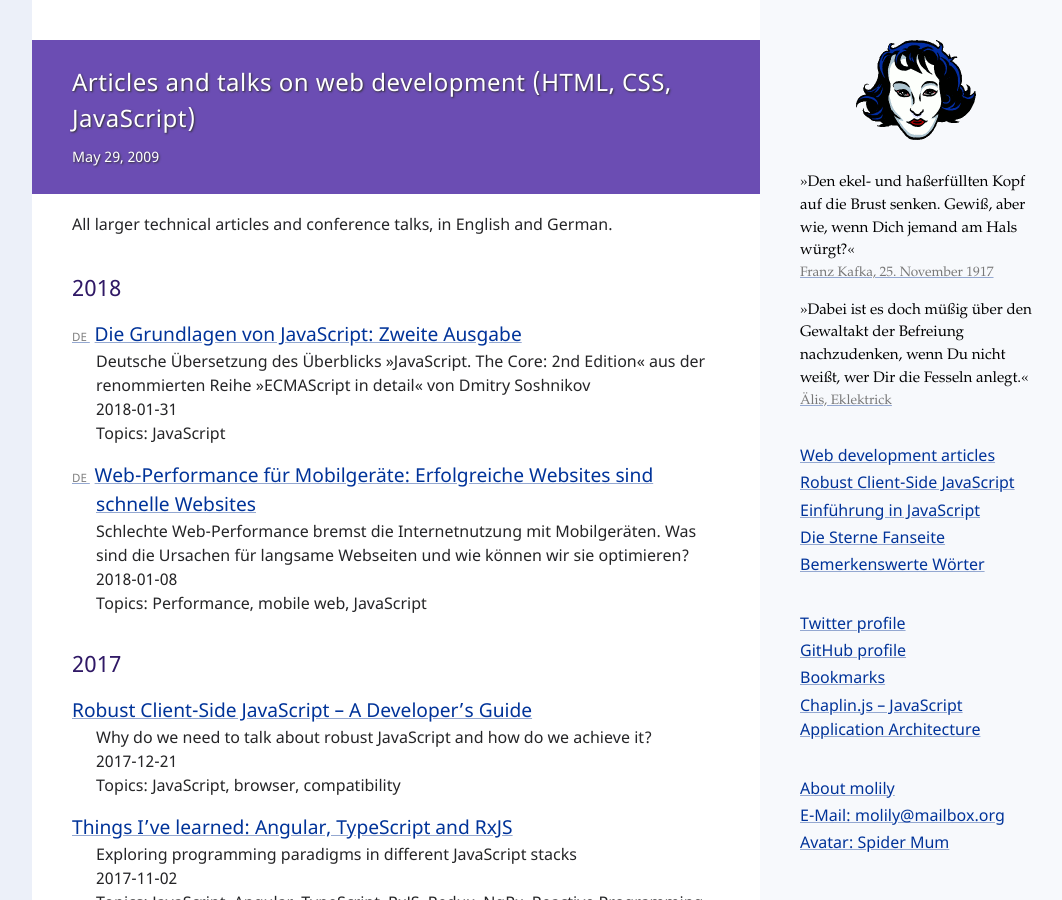
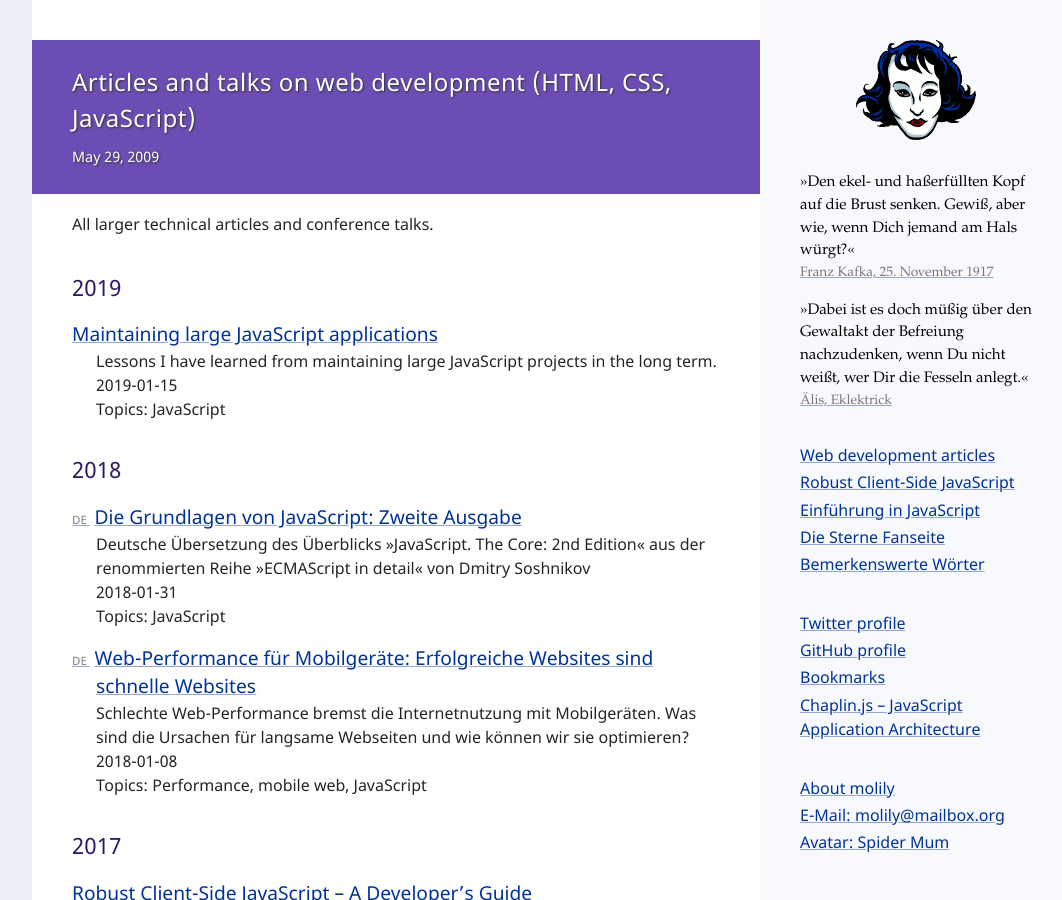
Before and after one commit to molily/molily.de, a Jekyll site: the page built from _posts/2009-05-29-artikel.html, in a window 1280 px wide and 900 px high. Shown: the whole window, without its empty margins (88-1150 px from the left). Built offline with Jekyll 4.4.1, drawn with Linux system fonts in a browser that asks for light colours.

Commit message:
Add new article to article list.

```diff
--- a/_posts/2009-05-29-artikel.html
+++ b/_posts/2009-05-29-artikel.html
@@ -5,7 +5,20 @@ categories: HTML, CSS, JavaScript, ECMAScript, HTML5, Browser, Web Standards, Ba
 lang: en
 ---
 
-<p>All larger technical articles and conference talks, in English and German.</p>
+<p>All larger technical articles and conference talks.</p>
+
+<h2 id="2019">2019</h2>
+
+<ul class="artikel-links">
+
+<li>
+<a href="https://9elements.com/io/maintaining-large-javascript-projects/" class="artikel-titel">Maintaining large JavaScript applications</a><br>
+Lessons I have learned from maintaining large JavaScript projects in the long term.<br>
+2019-01-15<br>
+Topics: JavaScript
+</li>
+
+</ul>
 
 <h2 id="2018">2018</h2>
 
```
